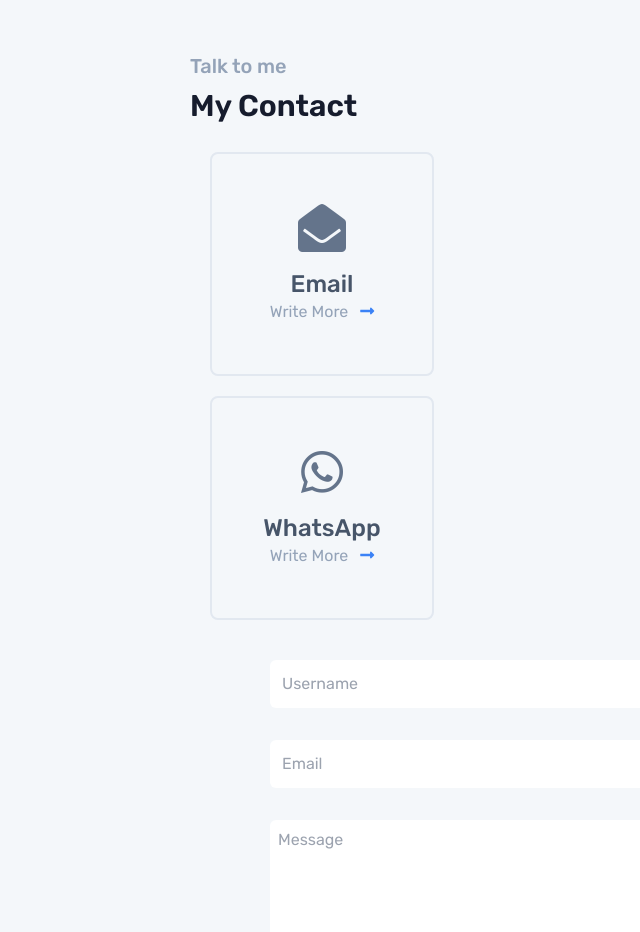
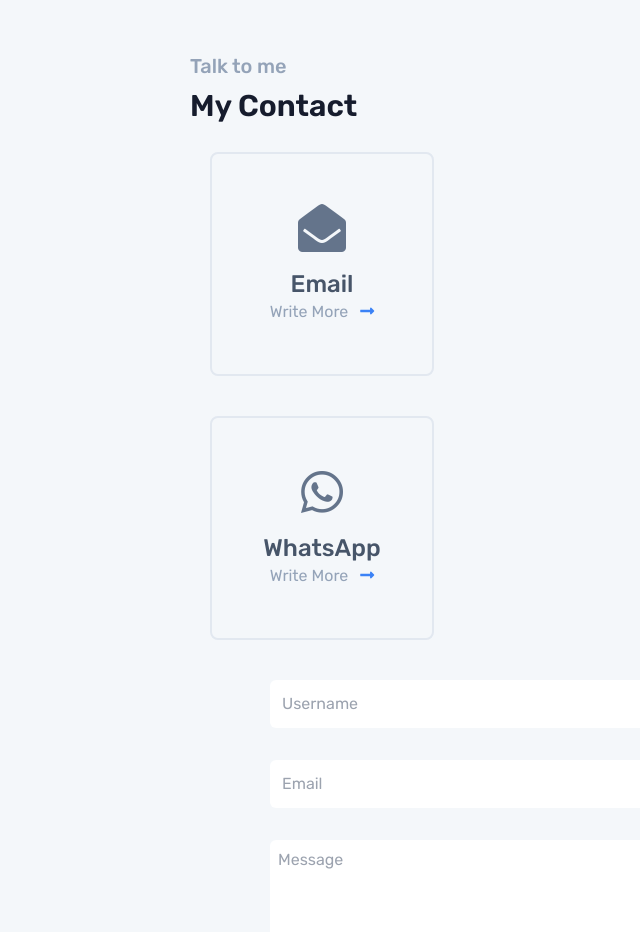
Before and after one commit to hidayatbakri/hidayatbakri.github.io, a website: page index.html in a window 1280 px wide. Shown: the part 4800-5732 px from the top of the page, without its empty margins (0-640 px from the left). Drawn offline with Linux system fonts and the light colour scheme.

Commit message:
Portfolio

```diff
--- a/index.html
+++ b/index.html
@@ -304,8 +304,8 @@
     <div class="content">
       <h3 class="text-xl text-slate-400 font-medium">Talk to me</h3>
       <h1 class="text-3xl py-2 font-semibold dark:text-slate-200">My Contact</h1>
-      <div class="flex flex-wrap">
-        <div>
+      <div class="flex flex-wrap flex-center flex-row">
+        <div class="flex items-center flex-col">
           <div
             class="web group w-56 m-5 border-2 border-slate-200 h-56 p-5 flex flex-col justify-center items-center rounded-lg duration-150 ease-in-out hover:bg-white hover:border-0 dark:hover:bg-gray-700 dark:border-gray-500">
             <i class="fas fa-envelope-open text-5xl pb-4 text-slate-500"></i>
@@ -323,7 +323,7 @@
               <i class="fas fa-long-arrow-alt-right pl-2 duration-200 ease-in text-blue-500 group-hover:pl-3"></i></a>
           </div>
         </div>
-        <div class="pl-0 md:pl-20 mt-5" style="width: 100%;">
+        <div class="pl-0 lg:pl-20 mt-5" style="">
           <div class="">
             <input type="text" required class="h-12 rounded-md border-1 px-3 mb-8 dark:bg-slate-800"
               style="width: 100%;" placeholder="Username">
```
Also changed, not shown: assets/css/output.css.
